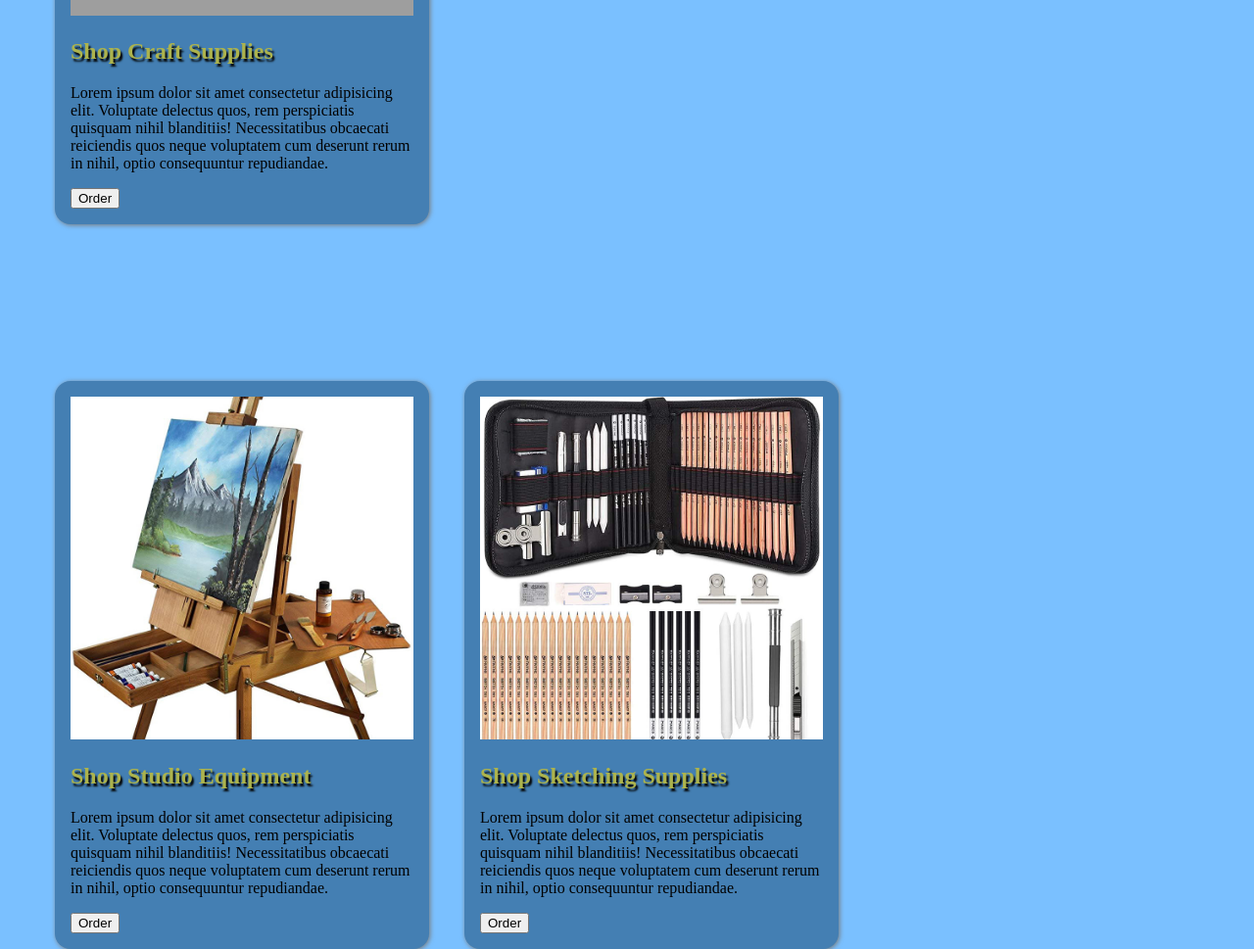
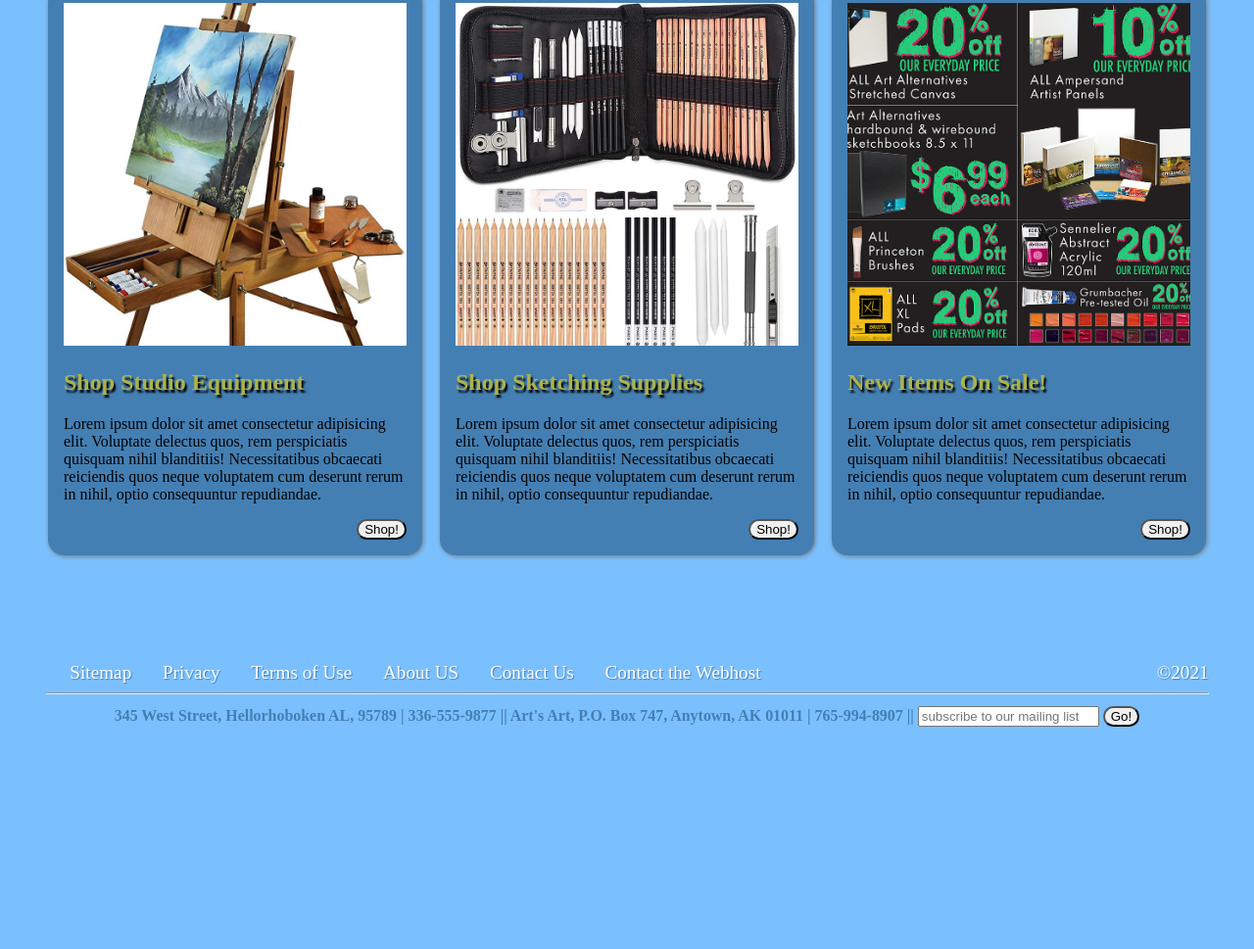
Before and after one commit to drewdabbs/StoreFront, a plain HTML site: page index.html in a window 1280 px wide. Shown: the part 1626-2595 px from the top of the page at 98% size. After the commit the page ends 2370 px from the top, so only its background shows below. Drawn offline with Linux system fonts and the light colour scheme; grey boxes are pictures that could not be loaded.

Commit message:
final commit before submission

```diff
--- a/index.html
+++ b/index.html
@@ -11,14 +11,13 @@
     <!-- Search, align left. Nav align right -->
     <label for="gsearch" ></label>
         <input type="search" id="gsearch" name="gsearch" placeholder="Search this site">
-        <nav class="navLeft">
 
-        </nav>
         <nav class="navRight">
+            <a href="#" class="active">LOG IN</a>
             <a href="#"><img src="./assets/facebook_20.png" alt="Facebook" border="0"class="socialIcon" ></a>
             <a href="#"><img src="./assets/twitter_20.png" alt="Twitter" border="0" class="socialIcon" ></a>
             <a href="#"><img src="./assets/google_plus_20.png" alt="Google Plus" border="0" class="socialIcon" ></a>
-            <a href="#" class="active">Login</a>
+
         </nav>
     <!-- Titlebar -->
     <h1 id="title" style="text-align: center;">Art's Art Supply</h1>
@@ -55,19 +54,19 @@
             <img src="./assets/merch1.jpg" alt="Photography" />
             <h2>Shop Photography</h2>
             <p>Lorem ipsum dolor sit amet consectetur adipisicing elit. Voluptate delectus quos, rem perspiciatis quisquam nihil blanditiis! Necessitatibus obcaecati reiciendis quos neque voluptatem cum deserunt rerum in nihil, optio consequuntur repudiandae.</p>
-            <button>Order</button>
+            <button>Shop!</button>
         </div>
         <div>
             <img src="./assets/merch2.jpeg" alt="Paint Supplies" />
             <h2>Shop Paint Supplies</h2>
             <p>Lorem ipsum dolor sit amet consectetur adipisicing elit. Voluptate delectus quos, rem perspiciatis quisquam nihil blanditiis! Necessitatibus obcaecati reiciendis quos neque voluptatem cum deserunt rerum in nihil, optio consequuntur repudiandae.</p>
-            <button>Order</button>
+            <button>Shop!</button>
         </div>
         <div>
             <img src="./assets/merch3.jpg" alt="Craft Supplies" />
             <h2>Shop Craft Supplies</h2>
             <p>Lorem ipsum dolor sit amet consectetur adipisicing elit. Voluptate delectus quos, rem perspiciatis quisquam nihil blanditiis! Necessitatibus obcaecati reiciendis quos neque voluptatem cum deserunt rerum in nihil, optio consequuntur repudiandae.</p>
-            <button>Order</button>
+            <button>Shop!</button>
         </div>
     </section>
     <br>
@@ -76,13 +75,13 @@
             <img src="./assets/merch4.jpg" alt="Studio Equipment" />
             <h2>Shop Studio Equipment</h2>
             <p>Lorem ipsum dolor sit amet consectetur adipisicing elit. Voluptate delectus quos, rem perspiciatis quisquam nihil blanditiis! Necessitatibus obcaecati reiciendis quos neque voluptatem cum deserunt rerum in nihil, optio consequuntur repudiandae.</p>
-            <button>Order</button>
+            <button>Shop!</button>
         </div>
         <div>
             <img src="./assets/merch5.jpg" alt="Sketching Supplies" />
             <h2>Shop Sketching Supplies</h2>
             <p>Lorem ipsum dolor sit amet consectetur adipisicing elit. Voluptate delectus quos, rem perspiciatis quisquam nihil blanditiis! Necessitatibus obcaecati reiciendis quos neque voluptatem cum deserunt rerum in nihil, optio consequuntur repudiandae.</p>
-            <button>Order</button>
+            <button>Shop!</button>
         </div>
         <div>
 
@@ -90,11 +89,32 @@
 
             <h2>New Items On Sale!</h2>
             <p>Lorem ipsum dolor sit amet consectetur adipisicing elit. Voluptate delectus quos, rem perspiciatis quisquam nihil blanditiis! Necessitatibus obcaecati reiciendis quos neque voluptatem cum deserunt rerum in nihil, optio consequuntur repudiandae.</p>
-            <button>Order</button>
+            <button>Shop!</button>
         </div>
 
     </section>
     <!-- footer nav to the left, legal tag to the right -->
+    <footer>
+
+
+        <div>
+        <ul id="footerLeft">
+            <li><a href="#">Sitemap</a></li>
+            <li><a href="#">Privacy</a></li>
+            <li><a href="#">Terms of Use</a></li>
+            <li><a href="#">About US</a></li>
+            <li><a href="#">Contact Us</a></li>
+            <li><a href="#">Contact the Webhost</a></li>
+        </ul>
+        <span id="legalRight">&copy;2021</span>
+        </div>
+        <hr>
+        <div>
+            <h5>345 West Street, Hellorhoboken AL, 95789 | 336-555-9877 || Art's Art, P.O. Box 747, Anytown, AK 01011 | 765-994-8907 ||<label>
+                <input id="mailList" type="email" placeholder="subscribe to our mailing list" />
+            </label><button>Go!</button></h5>
+        </div>
+    </footer>
 
 </body>
 </html>
--- a/main.css
+++ b/main.css
@@ -9,11 +9,24 @@ dark gold       #ACB34D
 body{
     background-color: #7AC0FF;
 }
+hr{
+    color: #ACB34D;
+}
 .navLeft{
     text-align: left;
 }
 .navRight{
     text-align: right;
+    color: #fff;
+    text-shadow: 1px 1px 1px #447FB3;
+}
+.navRight a, .navRight a:visited{
+    color: #fff;
+    text-decoration: none;
+}
+.navRight a:hover{
+    text-decoration: underline;
+    text-shadow: 1px 1px 1px #447FB3;
 }
 
 /* Header and Title Bar */
@@ -21,16 +34,15 @@ body{
     font-family: Arial, Helvetica, sans-serif;
     color: #F5FF61;
     font-size: 6.5rem;
-    letter-spacing: -0.02em;
-    margin: 0ch;
-    text-shadow: 2px 3px 0 #ACB34D; offset-x | offset-y | blur-radius | color
+    letter-spacing: -0.01em;
+    margin: 0.5em;
+    text-shadow: 2px 3px 0 #ACB34D; /* offset-x | offset-y | blur-radius | color*/
 }
 h2{
     color: #ACB34D;
-    text-shadow: 2px 3px 2px black; offset-x | offset-y | blur-radius | color
+    text-shadow: 2px 3px 2px black; /* offset-x | offset-y | blur-radius | color */
 
 }
-/* Nav bars */
 /* Slideshow */
 .slideshow{
     display: none;
@@ -41,14 +53,15 @@ h2{
 }
 /* Sidebar/Merch Section */
 .merch{
-    display: inline-block;
-
+    display: flex;
+    justify-content: center;
+    align-items: center;
     margin: 2em auto;
     padding: 2em;
 }
 .merch div{
     display: inline-block;
-    margin: 1em;
+    margin: 1em auto;
     max-width: 350px;
     max-height: 700px;
     background-color: #447FB3;
@@ -60,4 +73,65 @@ h2{
     max-width: 350px;
     max-height: 350px;
 }
+.merch div button{
+    float: right;
+}
+button{
+    border-radius: 12px;
+}
+button:hover{
+    box-shadow: 0 12px 16px 0 rgba(0,0,0,0.24), 0 17px 50px 0 rgba(0,0,0,0.19);
+}
 /* footer and second Nav elementnts */
+footer{
+
+    background-color: transparent;
+    height: 25px;
+    font-size: 1.2em;
+    color: #fff;
+    text-shadow: 1px 1px 1px #447FB3;
+    padding: 1.5em 2.0em;
+}
+
+footer ul#footerLeft{
+    display: inline-block;
+    text-align: left;
+    list-style: none;
+    margin: 0 0 0 0.6em;
+    padding: 0;
+}
+
+footer ul li{
+    display: inline-block;
+    padding: 0 0.7em 0 0;
+    margin: 0;
+}
+
+footer ul li::before{
+    content: " ";
+    padding-right: 0.7em;
+}
+
+footer a, footer a:visited{
+    color: #fff;
+    text-decoration: none;
+}
+
+footer a:hover{
+    color: #447FB3;
+    text-decoration: underline;
+}
+#legalRight{
+    float: right;
+    text-align: right;
+
+
+}
+
+footer h5{
+    text-align: center;
+    color: #447FB3;
+    text-shadow: none;
+    padding: 2px;
+    margin: 2px;
+}
```
